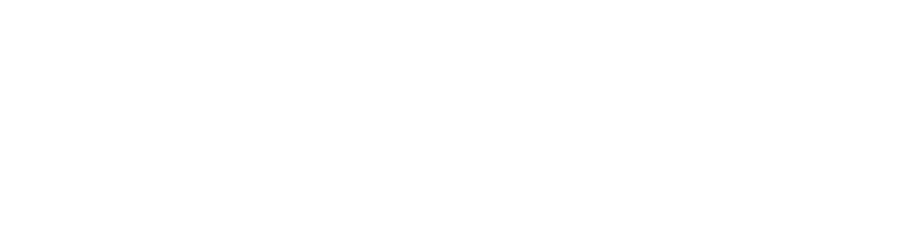
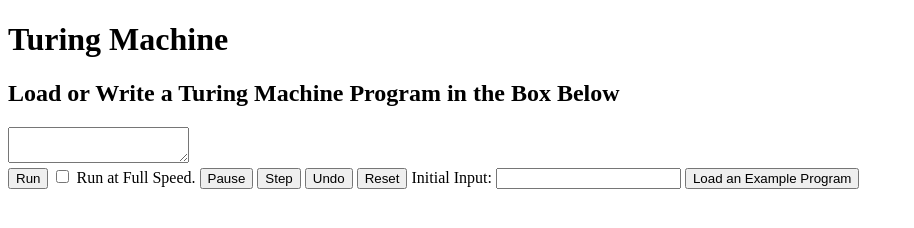
Before and after one commit to LoganBrinsmead/TuringMachine, a website: page index.html in a window 1280 px wide. Shown: the whole page, without its empty margins (0-914 px from the left). Drawn offline with Linux system fonts and the light colour scheme.

Commit message:
Initial Machine Skeleton

```diff
--- a/index.html
+++ b/index.html
@@ -1,10 +1,43 @@
 <!DOCTYPE html>
 <html>
     <head>
-        <style link="style.css" rel="stylesheet" />
-        <script href="index.js" />
+        <link href="style.css" rel="stylesheet" />
+        <script src="index.js" ></script>
     </head>
     <body>
         <h1>Turing Machine</h1>
+        <div class="Machine">
+            <div class="TapeContainer">
+                <div id="tape"></div>
+            </div>
+            <div class="MachineTopMiddleSection">
+                <div id="current-state"></div>
+                <h2>Load or Write a Turing Machine Program in the Box Below</h2>
+                <div id="steps"></div>
+            </div>
+            <div class="MachineMiddleSection">
+                <textarea id="ProgramText" wrap="off" title="Turing Machine Program goes here."></textarea>
+                <div class="ProgramControls">
+                    <span class="RunControls" title="Runs the Machine at Full Speed.">
+                        <button id="RunButton">Run</button>
+                        <input type="checkbox" id="SpeedCheckbox">
+                        Run at Full Speed.
+                    </span>
+                    <button id="PauseButton">Pause</button>
+                    <span class="StepSpan">
+                        <button id="StepButton">Step</button>
+                        <button id="UndoStepButton">Undo</button>
+                    </span>
+                    <button id="ResetButton">Reset</button>
+                    <span class="InputSpan">
+                        Initial Input:
+                        <input type="text">
+                    </span>
+                    <button id="LoadExampleButton">Load an Example Program</button>
+                </div>
+
+            </div>
+        </div>
+        </div>
     </body>
 </html>
```
